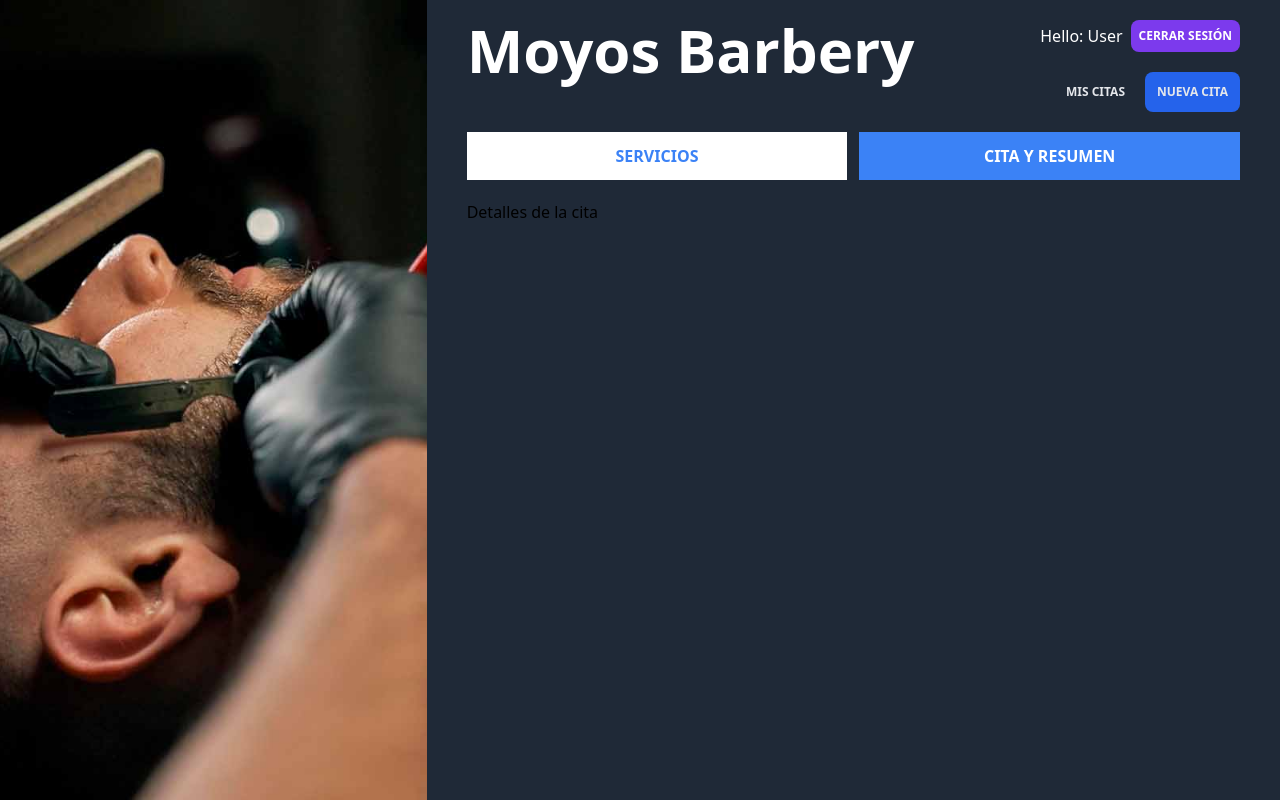
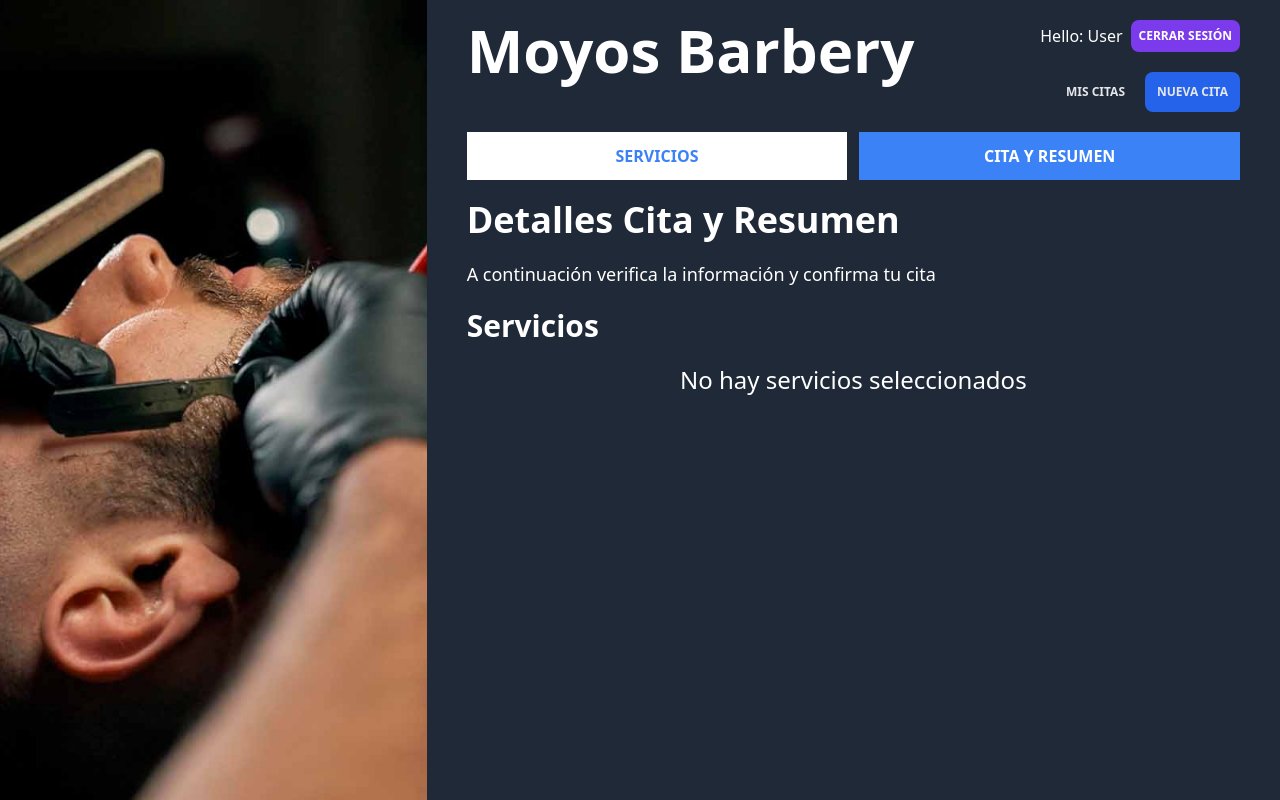
Before and after one commit to moyosxtouch/appSalon_MEVN, a Vue app in the folder frontend/: page /reservaciones/nueva/detalles in a window 1280 px wide. Built offline with nearby package versions, Linux system fonts and the light colour scheme.

Commit message:
se termino la validacion en servicios seleccionados

```diff
--- /dev/null
+++ b/frontend/src/components/SelectedService.vue
@@ -0,0 +1,30 @@
+<script setup>
+import { formatCurrency } from "@/helpers";
+import { useAppointmentsStore } from "@/stores/Appointments";
+const appointments = useAppointmentsStore();
+defineProps({
+  service: {
+    type: Object,
+  },
+});
+</script>
+
+<template>
+  <div
+    class="border border-gray-500 rounded-lg p-5 flex justify-between items-center"
+  >
+    <div>
+      <p class="text-2xl font-extrabold text-white">{{ service.name }}</p>
+      <p class="text-3xl font-black text-blue-500">
+        {{ formatCurrency(service.price) }}
+      </p>
+    </div>
+    <button
+      class="inline-flex items-center rounded-md bg-red-600 text-white text-sm px-3 py-2 font-semibold shadow-sm ring-1 ring-inset ring-red-300 hover:bg-red-700"
+      type="button"
+      @click="appointments.onServiceSelected(service)"
+    >
+      Eliminar
+    </button>
+  </div>
+</template>
--- a/frontend/src/stores/Appointments.js
+++ b/frontend/src/stores/Appointments.js
@@ -23,8 +23,15 @@ export const useAppointmentsStore = defineStore("appointments", () => {
   const isServiceSelected = computed(() => {
     return (id) => services.value.some((service) => service._id === id);
   });
+  const noServicesSelected = computed(() => services.value.length === 0);
+  const totalAmount = computed(() => {
+    return services.value.reduce((total, service) => total + service.price, 0);
+  });
   return {
     onServiceSelected,
     isServiceSelected,
+    services,
+    totalAmount,
+    noServicesSelected,
   };
 });
--- a/frontend/src/views/appointments/AppointmentView.vue
+++ b/frontend/src/views/appointments/AppointmentView.vue
@@ -1,7 +1,34 @@
-<script setup></script>
+<script setup>
+import SelectedService from "@/components/SelectedService.vue";
+import { formatCurrency } from "@/helpers";
+import { useAppointmentsStore } from "@/stores/Appointments";
+const appointments = useAppointmentsStore();
+</script>
 
 <template>
-  <div>
-    <h1>Detalles de la cita</h1>
+  <h2 class="text-4xl font-extrabold text-white">Detalles Cita y Resumen</h2>
+
+  <p class="text-white text-lg">
+    A continuación verifica la información y confirma tu cita
+  </p>
+  <h3 class="text-3xl font-extrabold text-white">Servicios</h3>
+  <p
+    v-if="appointments.noServicesSelected"
+    class="text-white text-2xl text-center"
+  >
+    No hay servicios seleccionados
+  </p>
+  <div class="grid gap-5" v-else>
+    <SelectedService
+      v-for="service in appointments.services"
+      :key="service._id"
+      :service="service"
+    />
+    <p class="text-right text-white text-2xl">
+      Total a pagar:
+      <span class="font-black">{{
+        formatCurrency(appointments.totalAmount)
+      }}</span>
+    </p>
   </div>
 </template>
--- a/frontend/src/views/appointments/NewAppointmentLayout.vue
+++ b/frontend/src/views/appointments/NewAppointmentLayout.vue
@@ -28,5 +28,7 @@ const route = useRoute();
       Cita y Resumen
     </RouterLink>
   </nav>
-  <RouterView />
+  <div class="space-y-5">
+    <RouterView />
+  </div>
 </template>
```
